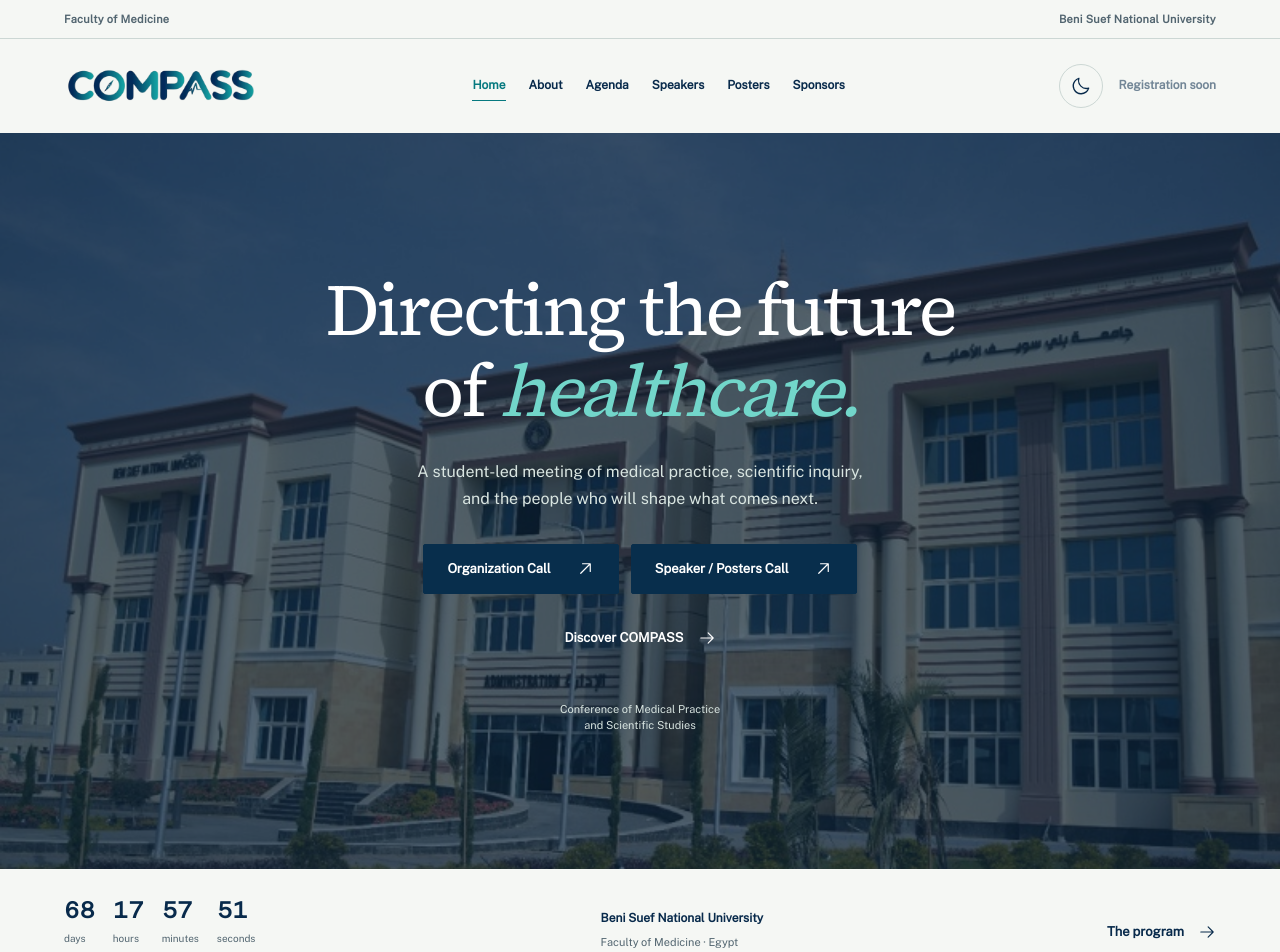
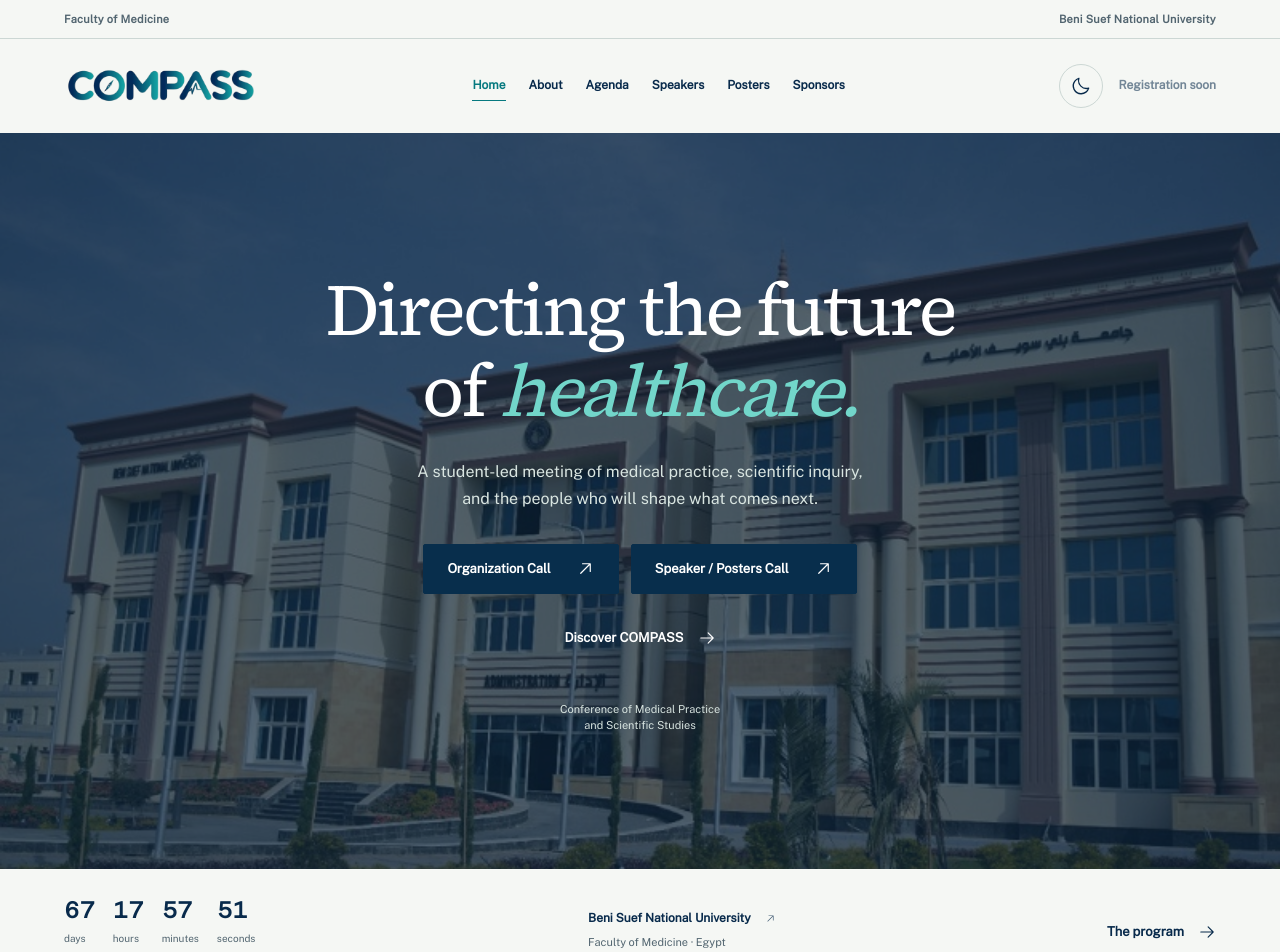
Before and after one commit to iwll07/compass-conference, a Next.js app: page / in a window 1280 px wide. Shown: the top 952 px of the page. Built offline with nearby package versions, Linux system fonts and the light colour scheme.

Commit message:
Move conference date to Nov 24; add clickable arrow to event-strip place link

```diff
--- a/app/globals.css
+++ b/app/globals.css
@@ -116,6 +116,18 @@ svg { flex-shrink: 0; vertical-align: middle; }
 .event-clock { display: flex; align-items: center; gap: 13px; }
 .event-place { color: inherit; text-decoration: none; }
 .event-place:hover strong { text-decoration: underline; }
+/* External-link affordance: a small arrow after the place name, matching the
+   arrow used on the hero CTA buttons, so the link reads as clickable.
+   The icon is sized to sit UNDER the text, not above it — the place name drops
+   to 11px on mobile, so a fixed 13px arrow ended up 1.18x the text it followed
+   and read as crowding rather than as a separate affordance. */
+/* NOTE: `.event-clock strong, .event-place strong { display: block }` further down is
+   (0,1,1) and would beat a bare `.event-place-name` (0,1,0) into `display: block`,
+   where `gap` is inert — which is why this rule is qualified with `.event-place strong`
+   to win. Do not drop the descendant qualifier. */
+.event-place strong.event-place-name { display: flex; align-items: center; gap: 14px; }
+.event-place-name svg { width: 11px; height: 11px; flex-shrink: 0; opacity: .75; transition: transform 160ms cubic-bezier(.23,1,.32,1), opacity 160ms; }
+.event-place:hover .event-place-name svg { opacity: 1; transform: translate(1px, -1px); }
 .event-clock strong, .event-place strong { display: block; font-size: 12px; font-weight: 600; }
 .event-clock p, .event-place span { font-size: 11px; color: var(--muted); }
 .status-dot { width: 7px; height: 7px; border-radius: 50%; background: var(--accent); flex-shrink: 0; }
--- a/app/page.tsx
+++ b/app/page.tsx
@@ -12,7 +12,7 @@ export default function HomePage() {
       <div className="hero-bg" aria-hidden="true" style={{ backgroundImage: "url(/college.jpeg)" }} />
       <div className="hero-copy"><h1 className="reveal">Directing the future of <em>healthcare.</em></h1><p className="reveal" style={stagger(80)}>A student-led meeting of medical practice, scientific inquiry, and the people who will shape what comes next.</p><div className="hero-actions reveal" style={stagger(160)}><div className="hero-cta-row">{openCalls.map((call) => <a key={call.href} className="button hover-lift" href={call.href} target="_blank" rel="noopener noreferrer"><span className="button-label">{call.label}</span><ArrowUpRightIcon size={19} aria-hidden="true" /></a>)}</div><Link className="text-link hero-link" href="/about">Discover COMPASS <ArrowRightIcon size={18} aria-hidden="true" /></Link></div><div className="hero-definition">Conference of Medical Practice<br />and Scientific Studies</div></div>
     </section>
-    <section className="event-strip" aria-label="Conference details"><Countdown /><a className="event-place" href="https://maps.app.goo.gl/hGkvafW5MgV6WBia9" target="_blank" rel="noopener noreferrer" aria-label="Beni Suef National University on Google Maps"><strong>Beni Suef National University</strong><span>Faculty of Medicine · Egypt</span></a><Link href="/agenda" className="text-link">The program <ArrowRightIcon size={18} aria-hidden="true" /></Link></section>
+    <section className="event-strip" aria-label="Conference details"><Countdown /><a className="event-place" href="https://maps.app.goo.gl/hGkvafW5MgV6WBia9" target="_blank" rel="noopener noreferrer" aria-label="Beni Suef National University on Google Maps"><strong className="event-place-name">Beni Suef National University<ArrowUpRightIcon size={13} aria-hidden="true" /></strong><span>Faculty of Medicine · Egypt</span></a><Link href="/agenda" className="text-link">The program <ArrowRightIcon size={18} aria-hidden="true" /></Link></section>
     <section className="home-intro"><div className="reveal"><h2>Good medicine starts<br />with good questions.</h2><span className="intro-rule" /></div><div className="intro-prose reveal" style={stagger(80)}><p className="lead">Between what we learn and how we care, there is a conversation worth having.</p><p>COMPASS brings medical practice and scientific studies into the same room. Built by students at BSNU, it is a place to ask better questions, share work, and find a direction of your own.</p><Link href="/about" className="text-link">Why we’re coming together <ArrowUpRightIcon size={18} aria-hidden="true" /></Link></div></section>
     <section className="explore-section"><div className="explore-heading reveal"><h2>More than<br />a seat in the room.</h2><p>A program taking shape around learning, exchange, and student research.</p></div><div className="explore-list"><Link href="/agenda" className="reveal" style={stagger(0)}><div><h3 className="link-underline">Follow the conversation</h3><p>Talks, sessions, and space for questions.</p></div><span className="explore-detail">The agenda<ArrowUpRightIcon size={24} aria-hidden="true" /></span></Link><Link href="/speakers" className="reveal" style={stagger(80)}><div><h3 className="link-underline">Meet the minds behind it</h3><p>Speakers, their work, and the ideas they’ll share.</p></div><span className="explore-detail">Speakers & guests<ArrowUpRightIcon size={24} aria-hidden="true" /></span></Link><Link href="/posters" className="reveal" style={stagger(160)}><div><h3 className="link-underline">Make room for new research</h3><p>Student questions deserve a wider audience.</p></div><span className="explore-detail">Student posters<ArrowUpRightIcon size={24} aria-hidden="true" /></span></Link></div></section>
     <section className="sponsor-strip reveal"><div><h2>Supported by shared ambition.</h2><p>Our conference partners will be announced here.</p></div><Link href="/sponsors" className="text-link">Sponsors & partners <ArrowUpRightIcon size={18} aria-hidden="true" /></Link></section>
--- a/lib/event.ts
+++ b/lib/event.ts
@@ -2,8 +2,8 @@ export type EventWindow = { startsAt: string; endsAt: string; timeZone: string }
 export type EventState = { phase: "unannounced" } | { phase: "live" } | { phase: "ended" } | { phase: "upcoming"; days: number; hours: number; minutes: number; seconds: number };
 
 export const conferenceWindow: EventWindow | null = {
-  startsAt: "2026-11-25T09:00:00+02:00",
-  endsAt: "2026-11-25T17:00:00+02:00",
+  startsAt: "2026-11-24T09:00:00+02:00",
+  endsAt: "2026-11-24T17:00:00+02:00",
   timeZone: "Africa/Cairo",
 };
 
```
Also changed, not shown: scripts/qa-assert.mjs (+14 -0 lines), 1 other file (tests, documents, lock files or other folders).
